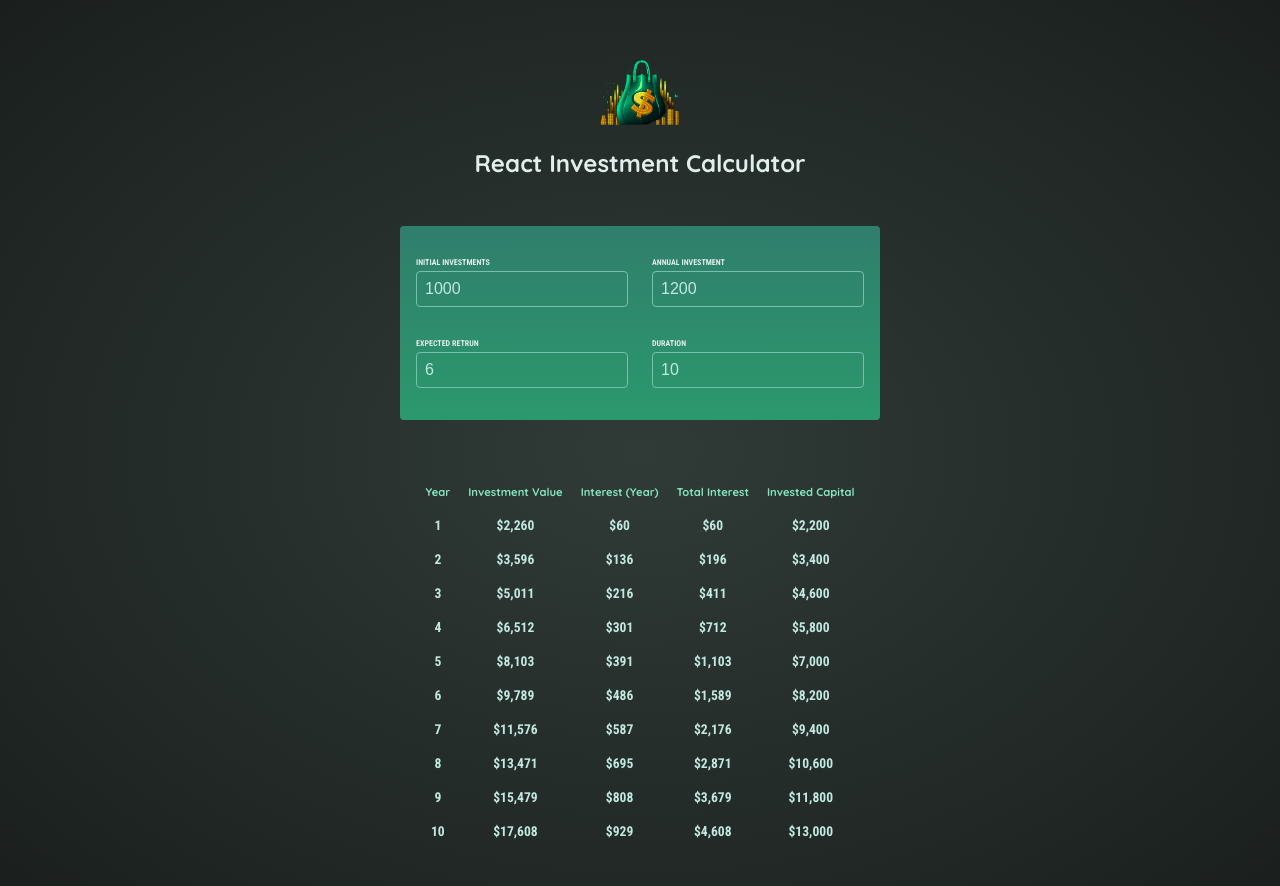
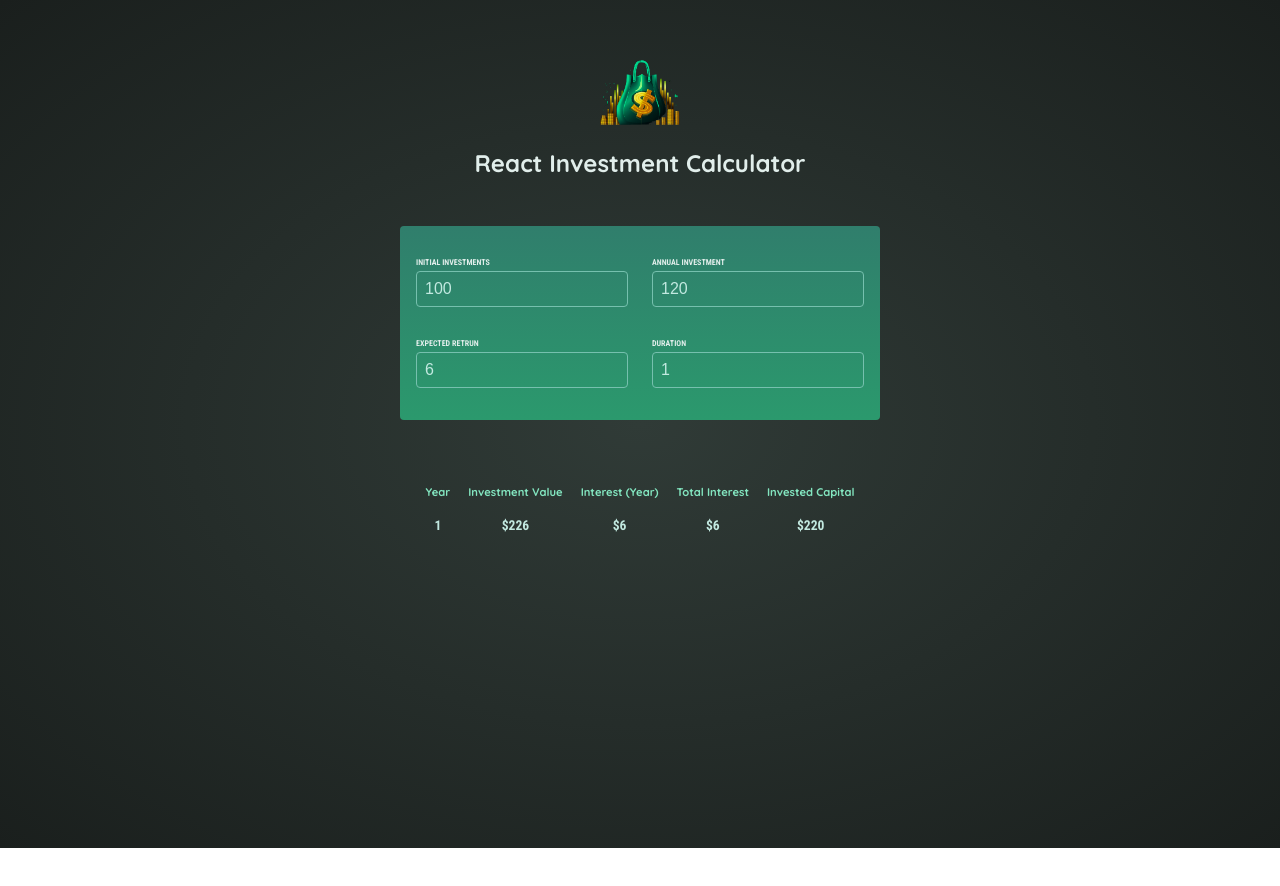
Before and after one commit to olekachur/investment_calculator, a React (Vite) app: page / in a window 1280 px wide. Shown: the top 886 px of the page. After the commit the page ends 848 px from the top, so only its background shows below. Built offline with nearby package versions, Linux system fonts and the light colour scheme.

Commit message:
add validation in duration input

```diff
--- a/src/App.jsx
+++ b/src/App.jsx
@@ -6,11 +6,14 @@
 
 function App() {
   const [input, setInput] = useState({
-    initialInvestment: 1000,
-    annualInvestment: 1200,
+    initialInvestment: 100,
+    annualInvestment: 120,
     expectedReturn: 6,
-    duration: 10,
+    duration: 1,
   });
+
+  const inputValidation = input.duration >= 1;
+  const validDataMessage = <p className="center">Plese enter <b>duration</b> greater than zero</p>;
 
   function handleInputChange(inputIdentiffier, newValue) {
     setInput(prevInput => {
@@ -25,7 +28,8 @@
     <>
       <Header />
       <UserInput handlerInput={handleInputChange} inputValue={input} />
-      <ResultTable investmentResult={input} />
+      {!inputValidation && validDataMessage}
+      {inputValidation && <ResultTable investmentResult={input} />}
     </>
   )
 }
```
